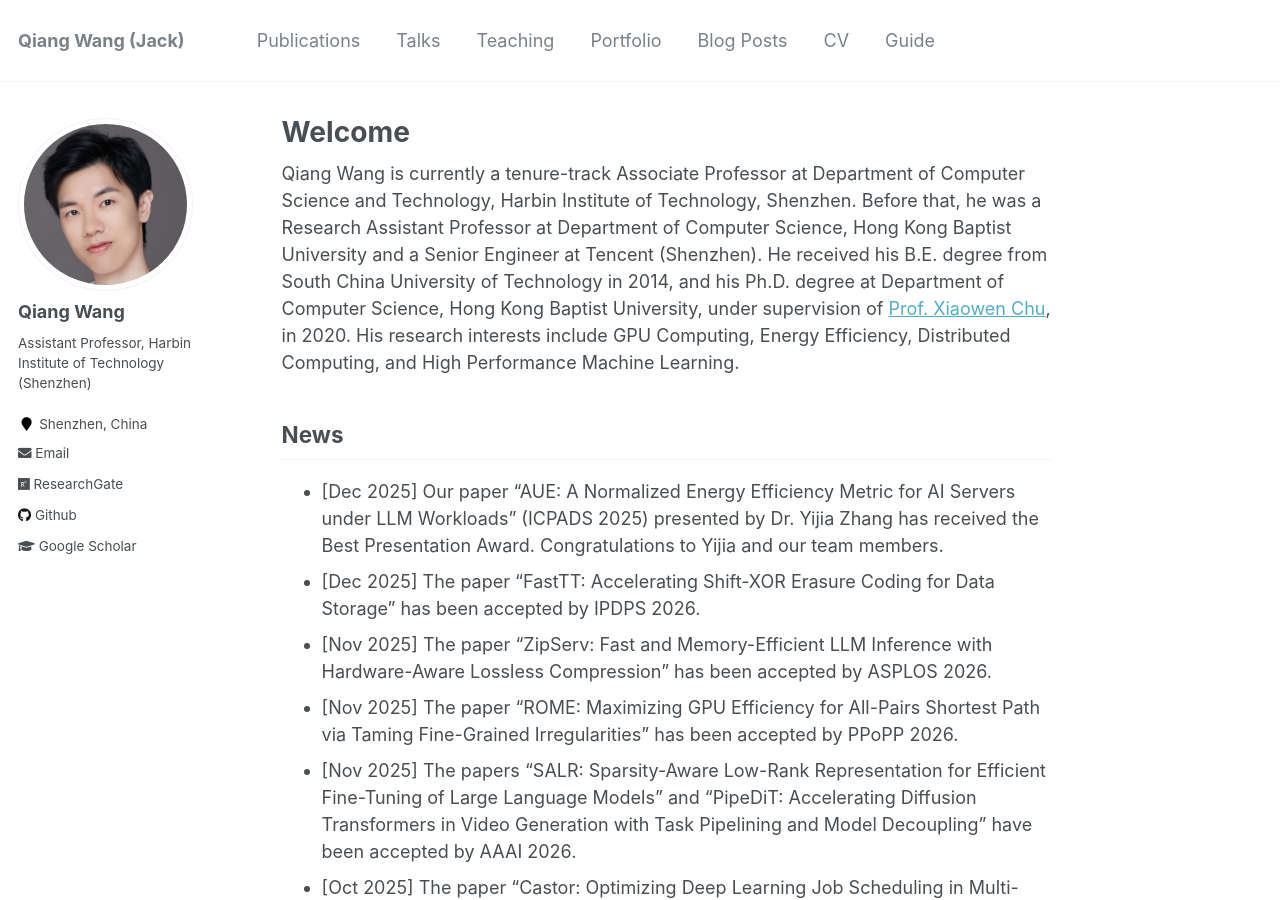
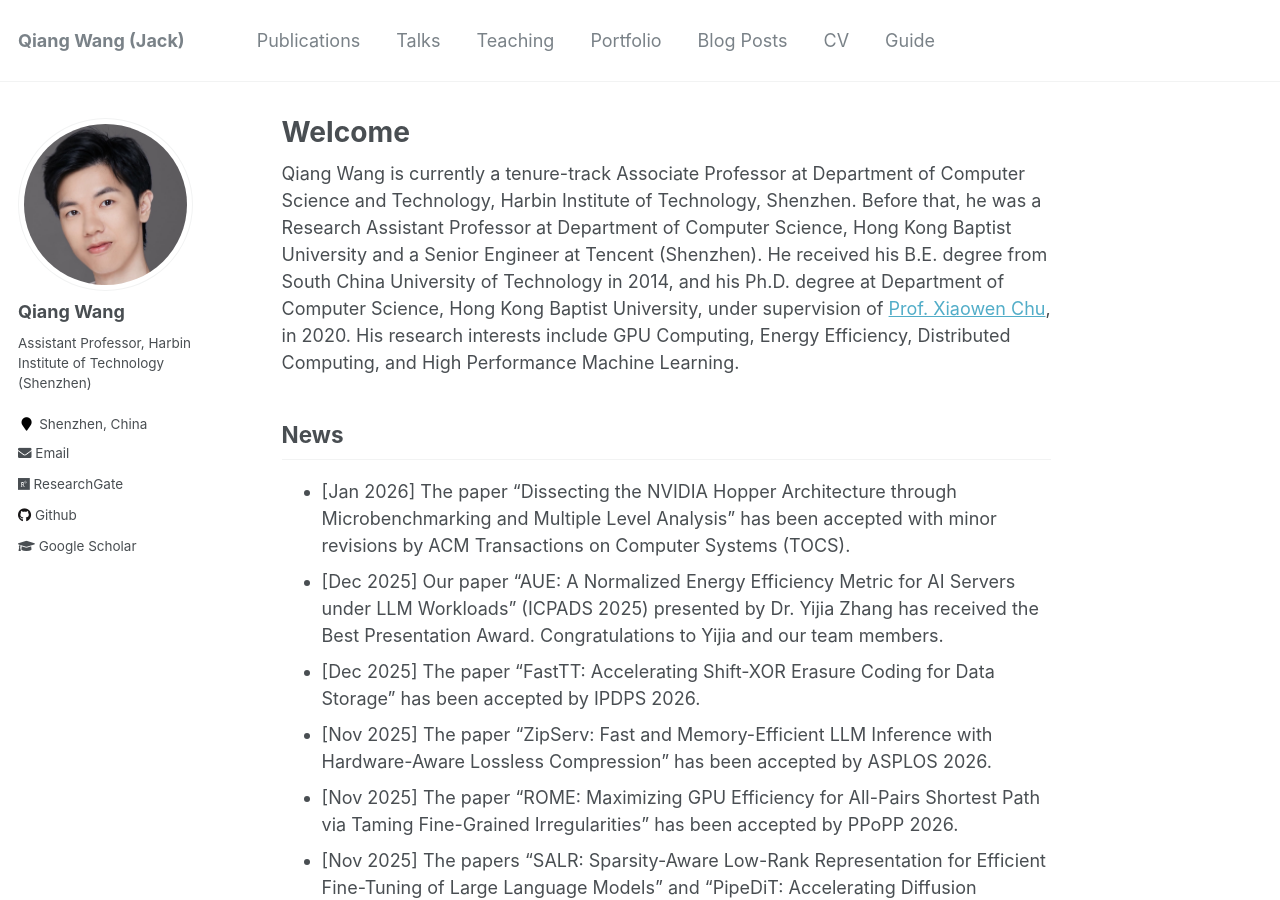
Before and after one commit to blackjack2015/blackjack2015.github.io, a Jekyll site: the page built from _pages/about.md, in a window 1280 px wide and 900 px high. Built offline with Jekyll 4.4.1, drawn with Linux system fonts in a browser that asks for light colours.

Commit message:
Update about.md

```diff
--- a/_pages/about.md
+++ b/_pages/about.md
@@ -12,6 +12,7 @@ redirect_from:
 Qiang Wang is currently a tenure-track Associate Professor at Department of Computer Science and Technology, Harbin Institute of Technology, Shenzhen. Before that, he was a Research Assistant Professor at Department of Computer Science, Hong Kong Baptist University and a Senior Engineer at Tencent (Shenzhen). He received his B.E. degree from South China University of Technology in 2014, and his Ph.D. degree at Department of Computer Science, Hong Kong Baptist University, under supervision of [Prof. Xiaowen Chu](https://sites.google.com/view/chuxiaowen), in 2020. His research interests include GPU Computing, Energy Efficiency, Distributed Computing, and High Performance Machine Learning.
 
 ## News
++ \[Jan 2026\] The paper "Dissecting the NVIDIA Hopper Architecture through Microbenchmarking and Multiple Level Analysis" has been accepted with minor revisions by ACM Transactions on Computer Systems (TOCS).
 + \[Dec 2025\] Our paper "AUE: A Normalized Energy Efficiency Metric for AI Servers under LLM Workloads" (ICPADS 2025) presented by Dr. Yijia Zhang has received the Best Presentation Award. Congratulations to Yijia and our team members.
 + \[Dec 2025\] The paper "FastTT: Accelerating Shift-XOR Erasure Coding for Data Storage" has been accepted by IPDPS 2026.
 + \[Nov 2025\] The paper "ZipServ: Fast and Memory-Efficient LLM Inference with Hardware-Aware Lossless Compression" has been accepted by ASPLOS 2026.
```
